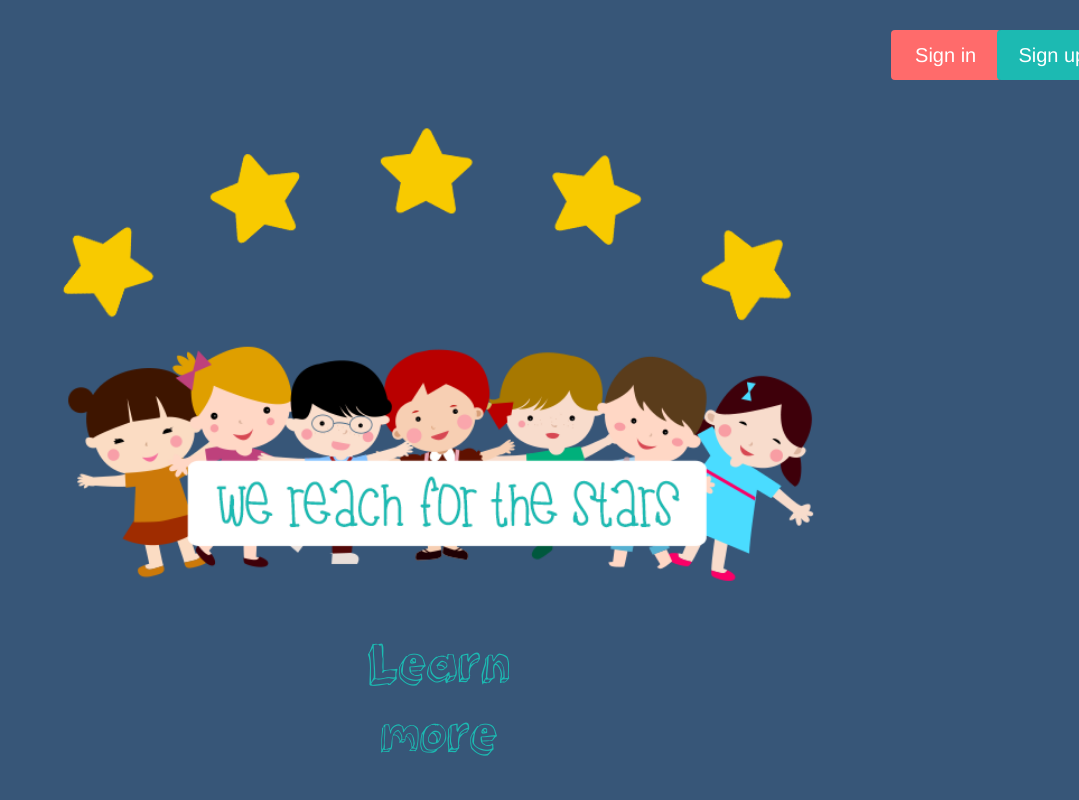
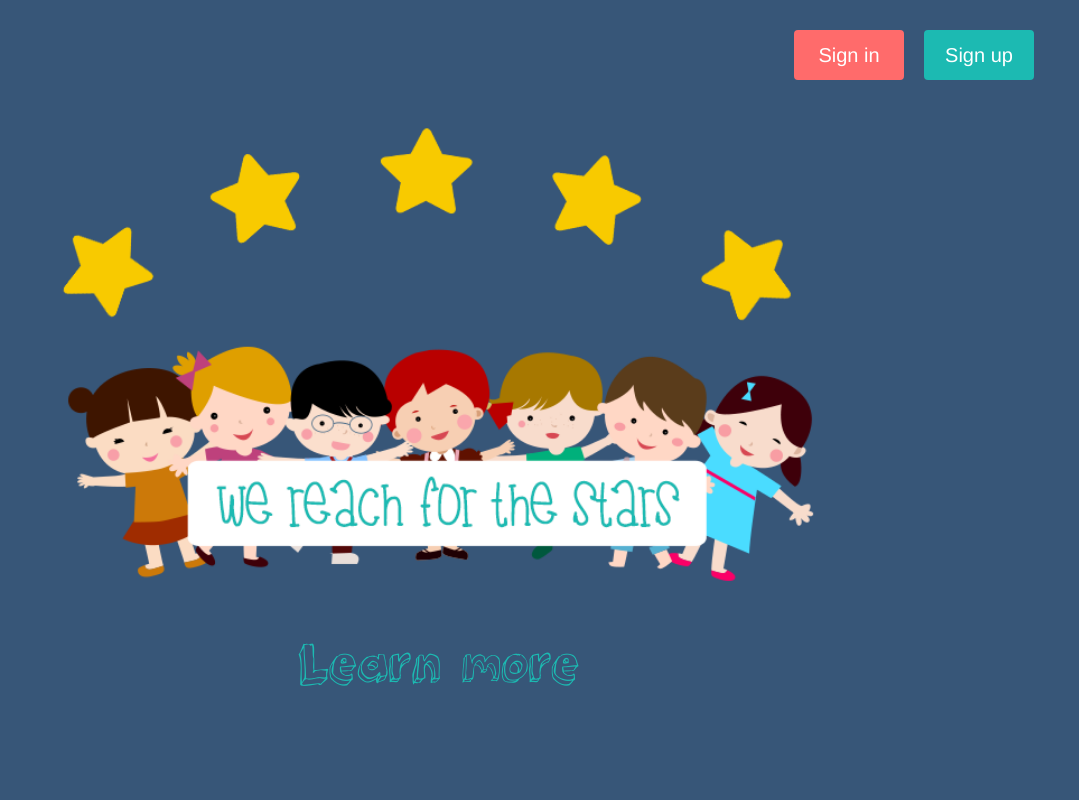
Before and after one commit to lzil/4stars, a Node server app: page / in a window 1280 px wide. Shown: the whole page, without its empty margins (201-1280 px from the left). Run offline with Node 20, Linux system fonts and the light colour scheme; some libraries are stand-ins or nearby versions.

Commit message:
homepage style

```diff
--- a/4stars/public/stylesheets/style.css
+++ b/4stars/public/stylesheets/style.css
@@ -10,6 +10,7 @@ src: url('fonts/3Dumb.ttf') format('truetype');
 }
 html,body{
 	height: 100%;
+
 }
 .homepage_header {
 	margin-top: 25px;
@@ -200,7 +201,7 @@ a {
 	color: #1cbab2;
 	font-family: DumbThree;
 	font-size: 350%;
-	width: 20%;
+	width: 300px;
 	display: block;
 	margin-right: auto;
 	margin-left: auto;
@@ -476,7 +477,6 @@ a{
 .single_item {
 	border: 1px solid #1cbab2;
 	margin-left: 20px;
-	padding-left: 0;
 	width: 200px;
 	height: 260px;
 }
@@ -565,9 +565,14 @@ a{
 }
 .hidden_text p{
 	z-index: 10;
+	margin-left: -20px;
 	opacity: 1;
 	text-align: center;
 	margin-top: 20px;
 	font-size: 16px;
 	color: #ffffff;
 }
+#logout{
+	position: relative;
+	top: -5px;
+}
--- a/4stars/views/index.jade
+++ b/4stars/views/index.jade
@@ -26,11 +26,10 @@ block content
         })
         });
     #homepage.section
-      .col-sm-8.col-md-8.col-lg-10
-      .col-sm-2.col-md-2.col-lg-1
-        button#signin.btn.btn-default.navbar-btn(type='button', style='margin-right:5px; margin-left:10px; width:110px; height:50px; background-color:#ff6b6b; color:#ffffff; border:none; font-size:20px; margin-top:30px') Sign in
-      .col-sm-2.col-md-2.col-lg-1
-        button#join.btn.btn-default.navbar-btn(type='button', style='margin-left:10px; width:110px; height:50px; background-color:#1cbab2; color:#ffffff; border:none; font-size:20px; margin-top:30px') Sign up
+      .col-sm-8.col-md-8.col-lg-9
+      .col-sm-4.col-md-4.col-lg-3
+        button#signin.btn.btn-default.navbar-btn(type='button', style='margin-right:0px; margin-left:20px; width:110px; height:50px; background-color:#ff6b6b; color:#ffffff; border:none; font-size:20px; margin-top:30px') Sign in
+        button#join.btn.btn-default.navbar-btn(type='button', style='margin-left:20px; width:110px; height:50px; background-color:#1cbab2; color:#ffffff; border:none; font-size:20px; margin-top:30px') Sign up
       .lastpage
         img(src='/images/lastpage.png')
       .learnMore
--- a/4stars/views/student.jade
+++ b/4stars/views/student.jade
@@ -8,7 +8,7 @@ block content
 			form(action='/signout', method='get')
 				button#logout.col-md-2.btn.btn-default.navbar-btn(type='submit' style='margin-right:-15px; margin-top:-20px; width:110px; height:38px; background-color:#1cbab2; color:#ffffff; border:none; font-size:20px; margin-top:30px') Log out
 		.row(style='height:90%; margin-left:-50px')
-			#student_left_nav.col-lg-3
+			#student_left_nav.col-lg-3.col-md-3.col-sm-3.col-xs-3
 				#logo
 					img(src='/images/lastpage.png')
 				ul#stars_div
@@ -17,14 +17,14 @@ block content
 						.num_star #{user.stars}
 						img(src='/images/yellow_star.png')
 					li in total
-			#student_right_display.col-lg-9.col-md-9
+			#student_right_display.col-lg-9.col-md-9.col-sm-9.col-xs-9
 				#star_shop_items
 					h2(style='text-align:center;') Star shop
 					.items
 						each bucket in prizes
 							.row(style='margin-top: 20px')
 								each prize in bucket
-									.col-lg-3.single_item
+									.col-lg-3.col-md-3.col-sm-6.col-xs-6.single_item
 										img(style='height:160px; width:160px; margin-top:5px', src='#{prize.src}')
 										ul.price
 											li.small_star
```
Also changed, not shown: 4stars/views/student.html (+5 -5 lines).
